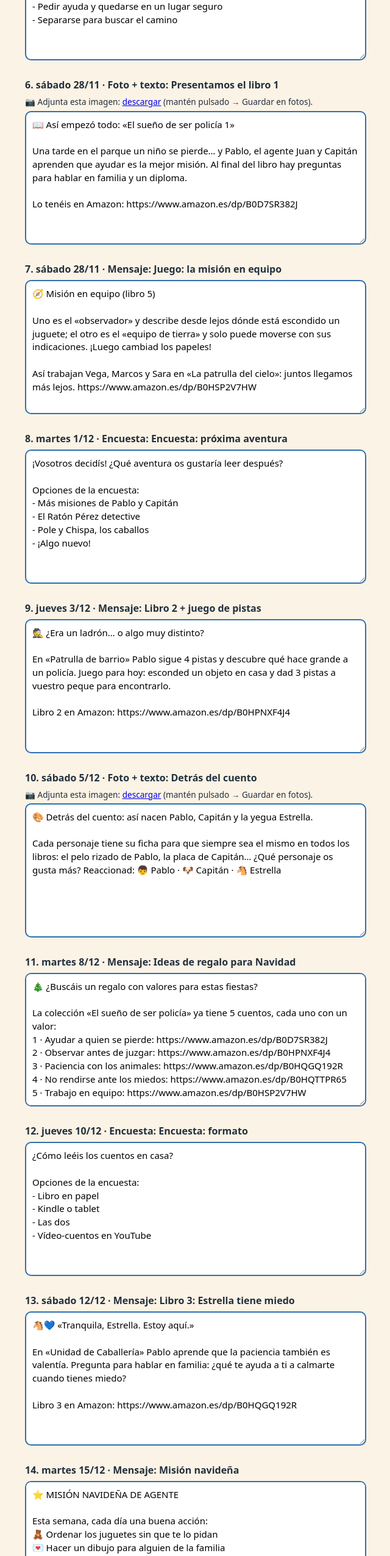
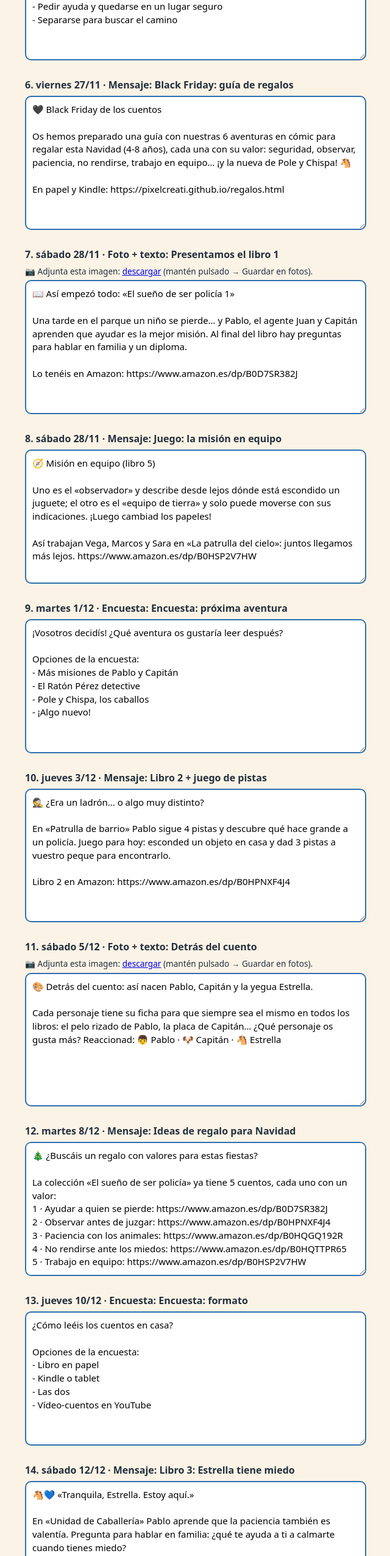
Before and after one commit to pixelcreati/pixelcreati.github.io, a plain HTML site: page difusion.html in a window 1280 px wide. Shown: the part 1548-4099 px from the top of the page at 61% size, without its empty margins (319-959 px from the left). Drawn offline with Linux system fonts and the light colour scheme.

Commit message:
Panel del canal: mensaje de Black Friday y Pole y Chispa en ideas de regalo
Co-Authored-By: Claude Opus 5.5 <noreply@anthropic.com>
Claude-Session: https://claude.ai/code/session_01YCMVw6rxdgjKcfUwU4SzzV

```diff
--- a/difusion.html
+++ b/difusion.html
@@ -51,27 +51,31 @@ Es el mismo truco que usa Pablo en «Patrulla de barrio»: observar antes de juz
 Opciones de la encuesta:
 - Seguir caminando solos
 - Pedir ayuda y quedarse en un lugar seguro
-- Separarse para buscar el camino</textarea></section><section id="m6"><h2>6. sábado 28/11 · Foto + texto: Presentamos el libro 1</h2><p class="nota">📷 Adjunta esta imagen: <a href="img/portada-1.jpg" download>descargar</a> (mantén pulsado → Guardar en fotos).</p><textarea readonly rows="9">📖 Así empezó todo: «El sueño de ser policía 1»
+- Separarse para buscar el camino</textarea></section><section id="m6"><h2>6. viernes 27/11 · Mensaje: Black Friday: guía de regalos</h2><textarea readonly rows="9">🖤 Black Friday de los cuentos
+
+Os hemos preparado una guía con nuestras 6 aventuras en cómic para regalar esta Navidad (4-8 años), cada una con su valor: seguridad, observar, paciencia, no rendirse, trabajo en equipo… ¡y la nueva de Pole y Chispa! 🐴
+
+En papel y Kindle: https://pixelcreati.github.io/regalos.html</textarea></section><section id="m7"><h2>7. sábado 28/11 · Foto + texto: Presentamos el libro 1</h2><p class="nota">📷 Adjunta esta imagen: <a href="img/portada-1.jpg" download>descargar</a> (mantén pulsado → Guardar en fotos).</p><textarea readonly rows="9">📖 Así empezó todo: «El sueño de ser policía 1»
 
 Una tarde en el parque un niño se pierde… y Pablo, el agente Juan y Capitán aprenden que ayudar es la mejor misión. Al final del libro hay preguntas para hablar en familia y un diploma.
 
-Lo tenéis en Amazon: https://www.amazon.es/dp/B0D7SR382J</textarea></section><section id="m7"><h2>7. sábado 28/11 · Mensaje: Juego: la misión en equipo</h2><textarea readonly rows="9">🧭 Misión en equipo (libro 5)
+Lo tenéis en Amazon: https://www.amazon.es/dp/B0D7SR382J</textarea></section><section id="m8"><h2>8. sábado 28/11 · Mensaje: Juego: la misión en equipo</h2><textarea readonly rows="9">🧭 Misión en equipo (libro 5)
 
 Uno es el «observador» y describe desde lejos dónde está escondido un juguete; el otro es el «equipo de tierra» y solo puede moverse con sus indicaciones. ¡Luego cambiad los papeles!
 
-Así trabajan Vega, Marcos y Sara en «La patrulla del cielo»: juntos llegamos más lejos. https://www.amazon.es/dp/B0HSP2V7HW</textarea></section><section id="m8"><h2>8. martes 1/12 · Encuesta: Encuesta: próxima aventura</h2><textarea readonly rows="9">¡Vosotros decidís! ¿Qué aventura os gustaría leer después?
+Así trabajan Vega, Marcos y Sara en «La patrulla del cielo»: juntos llegamos más lejos. https://www.amazon.es/dp/B0HSP2V7HW</textarea></section><section id="m9"><h2>9. martes 1/12 · Encuesta: Encuesta: próxima aventura</h2><textarea readonly rows="9">¡Vosotros decidís! ¿Qué aventura os gustaría leer después?
 
 Opciones de la encuesta:
 - Más misiones de Pablo y Capitán
 - El Ratón Pérez detective
 - Pole y Chispa, los caballos
-- ¡Algo nuevo!</textarea></section><section id="m9"><h2>9. jueves 3/12 · Mensaje: Libro 2 + juego de pistas</h2><textarea readonly rows="9">🕵️ ¿Era un ladrón… o algo muy distinto?
+- ¡Algo nuevo!</textarea></section><section id="m10"><h2>10. jueves 3/12 · Mensaje: Libro 2 + juego de pistas</h2><textarea readonly rows="9">🕵️ ¿Era un ladrón… o algo muy distinto?
 
 En «Patrulla de barrio» Pablo sigue 4 pistas y descubre qué hace grande a un policía. Juego para hoy: esconded un objeto en casa y dad 3 pistas a vuestro peque para encontrarlo.
 
-Libro 2 en Amazon: https://www.amazon.es/dp/B0HPNXF4J4</textarea></section><section id="m10"><h2>10. sábado 5/12 · Foto + texto: Detrás del cuento</h2><p class="nota">📷 Adjunta esta imagen: <a href="img/personajes-caballeria.jpg" download>descargar</a> (mantén pulsado → Guardar en fotos).</p><textarea readonly rows="9">🎨 Detrás del cuento: así nacen Pablo, Capitán y la yegua Estrella.
+Libro 2 en Amazon: https://www.amazon.es/dp/B0HPNXF4J4</textarea></section><section id="m11"><h2>11. sábado 5/12 · Foto + texto: Detrás del cuento</h2><p class="nota">📷 Adjunta esta imagen: <a href="img/personajes-caballeria.jpg" download>descargar</a> (mantén pulsado → Guardar en fotos).</p><textarea readonly rows="9">🎨 Detrás del cuento: así nacen Pablo, Capitán y la yegua Estrella.
 
-Cada personaje tiene su ficha para que siempre sea el mismo en todos los libros: el pelo rizado de Pablo, la placa de Capitán… ¿Qué personaje os gusta más? Reaccionad: 👦 Pablo · 🐶 Capitán · 🐴 Estrella</textarea></section><section id="m11"><h2>11. martes 8/12 · Mensaje: Ideas de regalo para Navidad</h2><textarea readonly rows="9">🎄 ¿Buscáis un regalo con valores para estas fiestas?
+Cada personaje tiene su ficha para que siempre sea el mismo en todos los libros: el pelo rizado de Pablo, la placa de Capitán… ¿Qué personaje os gusta más? Reaccionad: 👦 Pablo · 🐶 Capitán · 🐴 Estrella</textarea></section><section id="m12"><h2>12. martes 8/12 · Mensaje: Ideas de regalo para Navidad</h2><textarea readonly rows="9">🎄 ¿Buscáis un regalo con valores para estas fiestas?
 
 La colección «El sueño de ser policía» ya tiene 5 cuentos, cada uno con un valor:
 1 · Ayudar a quien se pierde: https://www.amazon.es/dp/B0D7SR382J
@@ -80,17 +84,20 @@ La colección «El sueño de ser policía» ya tiene 5 cuentos, cada uno con un
 4 · No rendirse ante los miedos: https://www.amazon.es/dp/B0HQTTPR65
 5 · Trabajo en equipo: https://www.amazon.es/dp/B0HSP2V7HW
 
-Consejo: si vuestro peque no los conoce, empezad por el 1.</textarea></section><section id="m12"><h2>12. jueves 10/12 · Encuesta: Encuesta: formato</h2><textarea readonly rows="9">¿Cómo leéis los cuentos en casa?
+Consejo: si vuestro peque no los conoce, empezad por el 1.
+
+🐴 Y para los amantes de los caballos, ¡nuevo! «Pole y Chispa», en cómic: https://www.amazon.es/dp/B0D444YRQT
+🎁 Todos juntos, en papel y Kindle: https://pixelcreati.github.io/regalos.html</textarea></section><section id="m13"><h2>13. jueves 10/12 · Encuesta: Encuesta: formato</h2><textarea readonly rows="9">¿Cómo leéis los cuentos en casa?
 
 Opciones de la encuesta:
 - Libro en papel
 - Kindle o tablet
 - Las dos
-- Vídeo-cuentos en YouTube</textarea></section><section id="m13"><h2>13. sábado 12/12 · Mensaje: Libro 3: Estrella tiene miedo</h2><textarea readonly rows="9">🐴💙 «Tranquila, Estrella. Estoy aquí.»
+- Vídeo-cuentos en YouTube</textarea></section><section id="m14"><h2>14. sábado 12/12 · Mensaje: Libro 3: Estrella tiene miedo</h2><textarea readonly rows="9">🐴💙 «Tranquila, Estrella. Estoy aquí.»
 
 En «Unidad de Caballería» Pablo aprende que la paciencia también es valentía. Pregunta para hablar en familia: ¿qué te ayuda a ti a calmarte cuando tienes miedo?
 
-Libro 3 en Amazon: https://www.amazon.es/dp/B0HQGQ192R</textarea></section><section id="m14"><h2>14. martes 15/12 · Mensaje: Misión navideña</h2><textarea readonly rows="9">⭐ MISIÓN NAVIDEÑA DE AGENTE
+Libro 3 en Amazon: https://www.amazon.es/dp/B0HQGQ192R</textarea></section><section id="m15"><h2>15. martes 15/12 · Mensaje: Misión navideña</h2><textarea readonly rows="9">⭐ MISIÓN NAVIDEÑA DE AGENTE
 
 Esta semana, cada día una buena acción:
 🧸 Ordenar los juguetes sin que te lo pidan
@@ -98,15 +105,15 @@ Esta semana, cada día una buena acción:
 🐾 Ayudar a cuidar una mascota o una planta
 🤝 Ayudar a un compañero en el cole
 
-Descargad el diploma del maletín gratuito para entregarlo al final: https://pixelcreati.github.io/recursos/maletin-pequeno-agente.pdf</textarea></section><section id="m15"><h2>15. jueves 17/12 · Foto + texto: Libro 4: Capitán</h2><p class="nota">📷 Adjunta esta imagen: <a href="img/portada-4.jpg" download>descargar</a> (mantén pulsado → Guardar en fotos).</p><textarea readonly rows="9">🐶🎓 ¿Superará Capitán su examen final?
+Descargad el diploma del maletín gratuito para entregarlo al final: https://pixelcreati.github.io/recursos/maletin-pequeno-agente.pdf</textarea></section><section id="m16"><h2>16. jueves 17/12 · Foto + texto: Libro 4: Capitán</h2><p class="nota">📷 Adjunta esta imagen: <a href="img/portada-4.jpg" download>descargar</a> (mantén pulsado → Guardar en fotos).</p><textarea readonly rows="9">🐶🎓 ¿Superará Capitán su examen final?
 
 «La escuela de Capitán» habla de esfuerzo, constancia y creer en los amigos. Un buen cuento para leer estas vacaciones.
 
-Libro 4 en Amazon: https://www.amazon.es/dp/B0HQTTPR65</textarea></section><section id="m16"><h2>16. sábado 19/12 · Mensaje: Ratón Pérez (otra colección)</h2><textarea readonly rows="9">🦷 ¿Se le mueve algún diente a vuestro peque?
+Libro 4 en Amazon: https://www.amazon.es/dp/B0HQTTPR65</textarea></section><section id="m17"><h2>17. sábado 19/12 · Mensaje: Ratón Pérez (otra colección)</h2><textarea readonly rows="9">🦷 ¿Se le mueve algún diente a vuestro peque?
 
 En «El Ratón Pérez: el misterioso caso de los dientes desaparecidos» un detective muy pequeño resuelve un gran misterio. Perfecto para el primer diente.
 
-En Amazon: https://amzn.eu/d/8PC95v8</textarea></section><section id="m17"><h2>17. lunes 21/12 · Encuesta: Encuesta: qué queréis en el canal</h2><textarea readonly rows="9">¿Qué os gustaría ver más en el Club en 2027?
+En Amazon: https://amzn.eu/d/8PC95v8</textarea></section><section id="m18"><h2>18. lunes 21/12 · Encuesta: Encuesta: qué queréis en el canal</h2><textarea readonly rows="9">¿Qué os gustaría ver más en el Club en 2027?
 
 Opciones de la encuesta:
 - Actividades para imprimir
```
